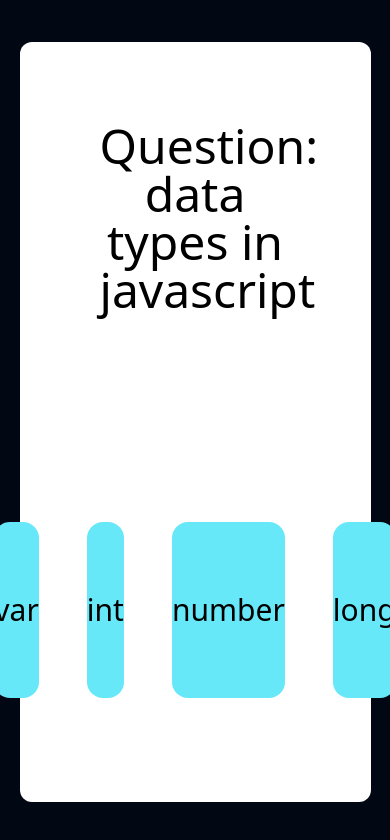
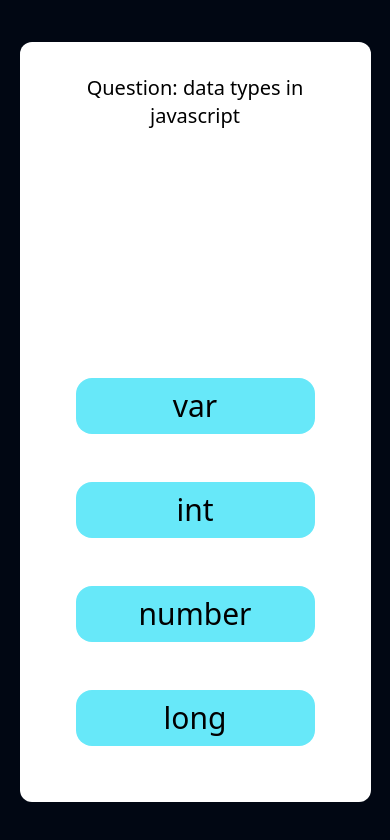
Before and after one commit to Saikatsamanta-glitch/quizzes, a React (Create React App) app: page /quiz/123af54 in a window 390 px wide. Shown: the top 840 px of the page. Built offline with nearby package versions, Linux system fonts and the light colour scheme.

Commit message:
final design

```diff
--- a/src/pages/Quiz.jsx
+++ b/src/pages/Quiz.jsx
@@ -6,7 +6,7 @@ export default function Quiz() {
         const [counter,setCounter] =useState(0);
         const { quizId } = useParams();
         const [show,setShow] = useState(false);
-        const [correct,setCorrect] =useState(false);
+        const [correct,setCorrect] =useState('');
         useEffect(() => {
                 const data = questionSet.filter(v => {
                         if (v.id === quizId)
@@ -23,8 +23,9 @@ export default function Quiz() {
         }
         const ans = (v) =>{
                 setShow(true)
+
                 if(v === course[0]?.quizQuestion[counter]?.correct[0]){
-                    setCorrect(v)
+                        setCorrect(v)
                 }
 
         }
@@ -32,17 +33,17 @@ console.log(course[0]?.quizQuestion[0]?.question);
 
         return (
                 <div className='h-screen w-screen flex items-center justify-center'>
-                        <div className='h-[90%] w-[90%] bg-white rounded-xl p-20 flex flex-col justify-between'>
-                                <h1 className='text-5xl text-center'> Question: { course[0]?.quizQuestion[counter]?.question} </h1>
+                        <div className='relative h-[90%] w-[90%] bg-white rounded-xl md:p-20 p-8 flex flex-col  justify-between'>
+                                <h1 className='md:text-5xl text-xl text-center'> Question: { course[0]?.quizQuestion[counter]?.question} </h1>
 
-                                <div className='flex justify-center'>
+                                <div className='flex justify-center md:flex-row flex-col'>
                                         {
                                                 course[0]?.quizQuestion[counter]?.answer.map(v=>{
-                                                        return <div  className={` hover:animate-animation-thump h-44 w-80 bg-cyan-300 m-6 rounded-2xl flex items-center justify-center text-3xl cursor-pointer`} onClick={()=>{ans(v)}} > {v} </div>
+                                                        return <div  className={` ${show&&v==course[0]?.quizQuestion[counter]?.correct[0]?'bg-green-300': show? 'bg-red-300':'bg-cyan-300' } hover:animate-animation-thump md:h-44 md:w-80 h-14  bg-cyan-300 m-6 rounded-2xl flex text-center items-center justify-center text-3xl cursor-pointer`} onClick={()=>{ans(v)}} > {v} </div>
                                                 })
                                         }
                                 </div>
-                                { show && <button className='text-3xl rounded-lg bg-cyan-300 h-16 w-32 ml-auto'onClick={nextQues}  >Next</button>  }
+                                { show && <button className='absolute bottom-5 right-5 text-3xl rounded-lg bg-cyan-300 h-16 w-32 ml-auto'onClick={nextQues}  >Next</button>  }
 
                         </div>
                 </div>
```
